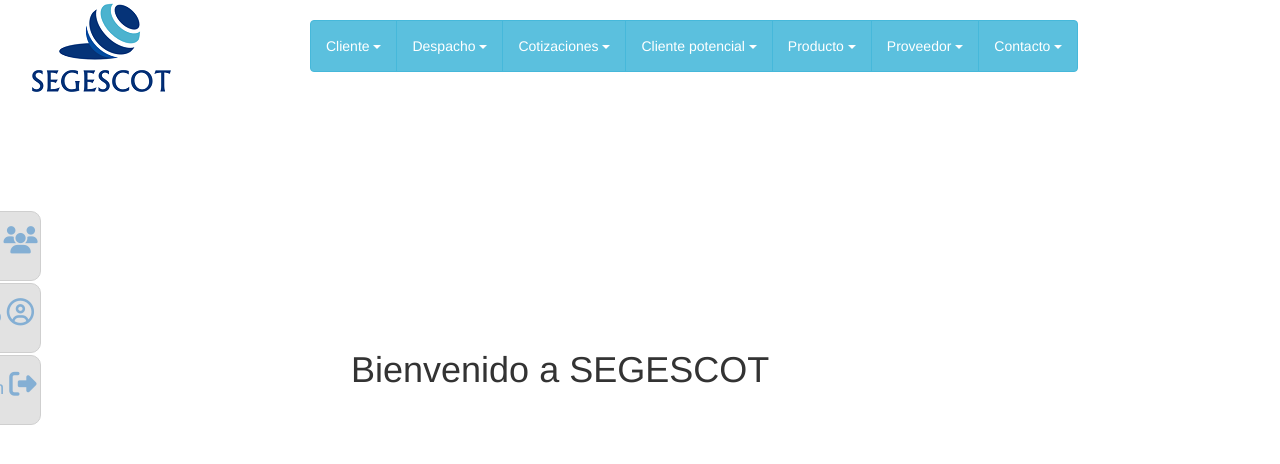
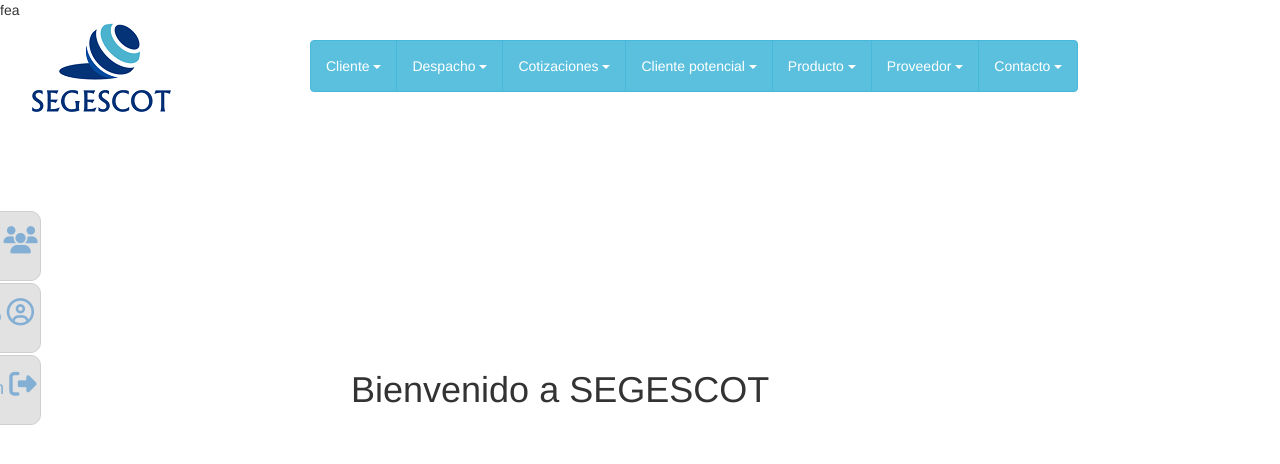
Before and after one commit to dapondo/Biosolutions, a PHP site: page / in a window 1280 px wide. Shown: the top 464 px of the page. Run offline with PHP 8.4, Linux system fonts and the light colour scheme; some libraries are stand-ins or nearby versions.

Commit message:
Primer commit

```diff
--- a/index.php
+++ b/index.php
@@ -1,4 +1,4 @@
-<?php
+fea<?php
 //Configuración global
 require_once 'config/global.php';
 
```
